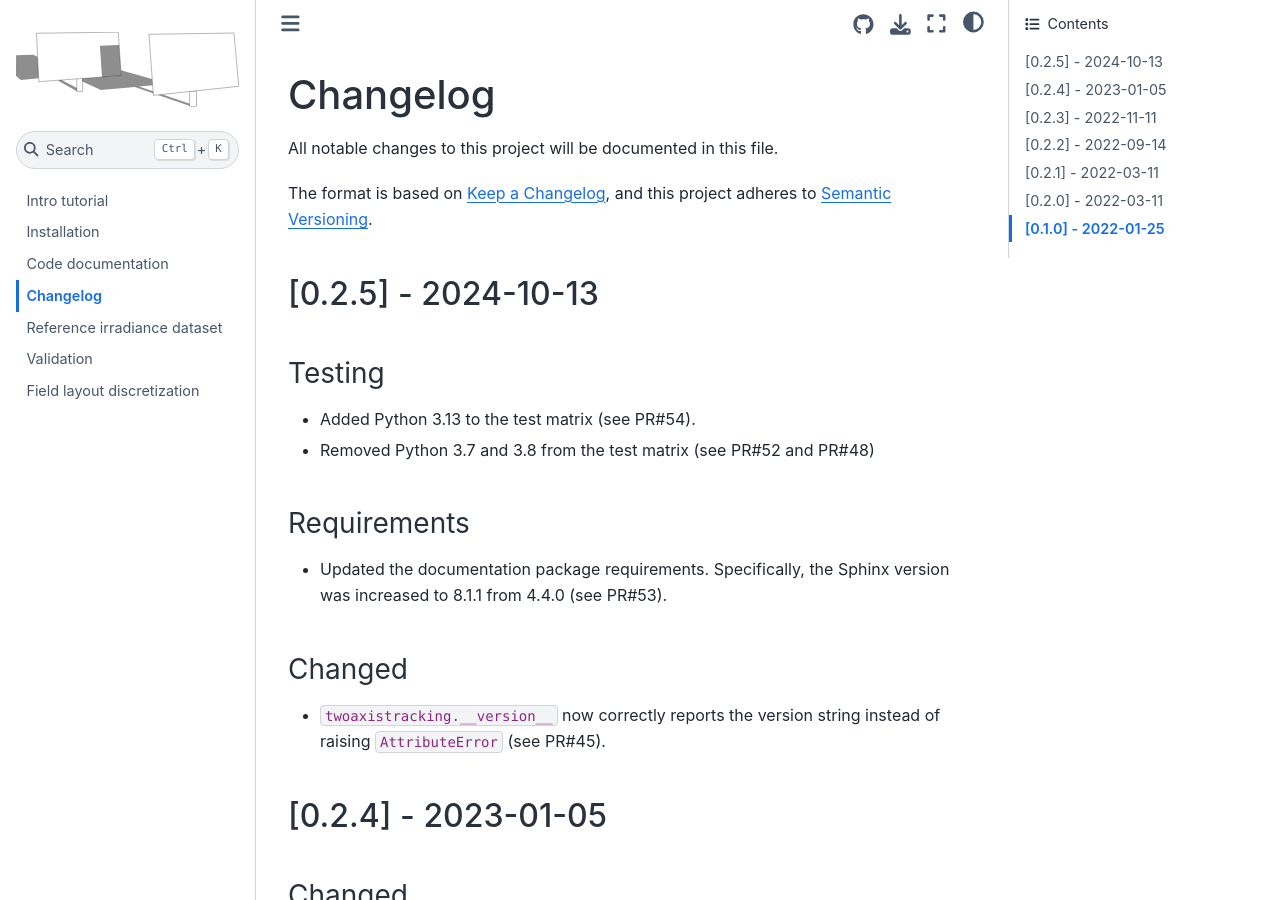
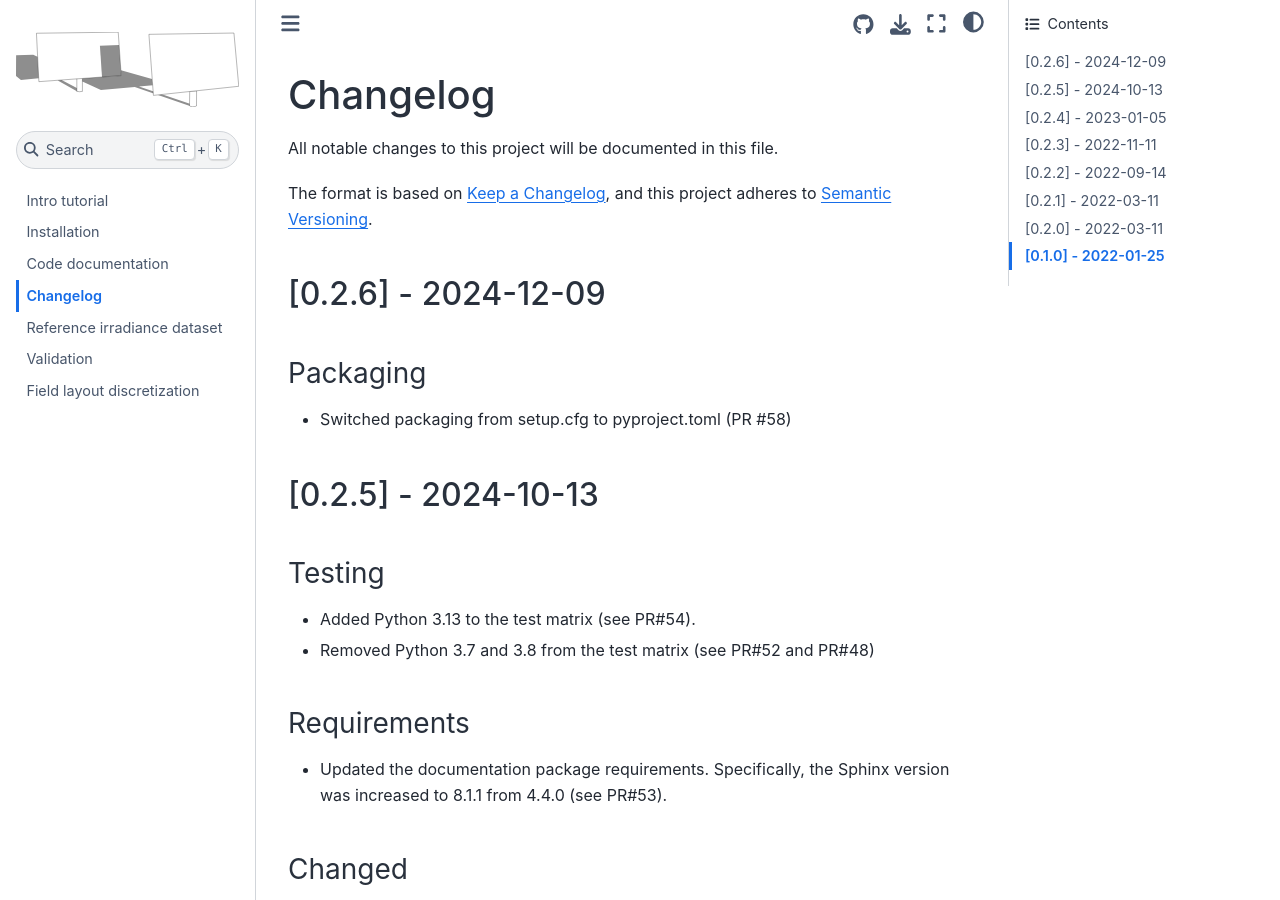
Before and after one commit to pvlib/twoaxistracking, a Sphinx documentation site: the page built from docs/source/whatsnew.md, in a window 1280 px wide and 900 px high. Built offline with Sphinx 7.4.7 and the Sphinx Book theme 1.1.4, drawn with Linux system fonts in a browser that asks for light colours.

Commit message:
Update whatsnew.md

```diff
--- a/docs/source/whatsnew.md
+++ b/docs/source/whatsnew.md
@@ -3,6 +3,12 @@ All notable changes to this project will be documented in this file.
 
 The format is based on [Keep a Changelog](https://keepachangelog.com/en/1.0.0/),
 and this project adheres to [Semantic Versioning](https://semver.org/spec/v2.0.0.html).
+
+## [0.2.6] - 2024-12-09
+
+### Packaging
+- Switched packaging from setup.cfg to pyproject.toml (PR #58)
+
 
 ## [0.2.5] - 2024-10-13
 
```
